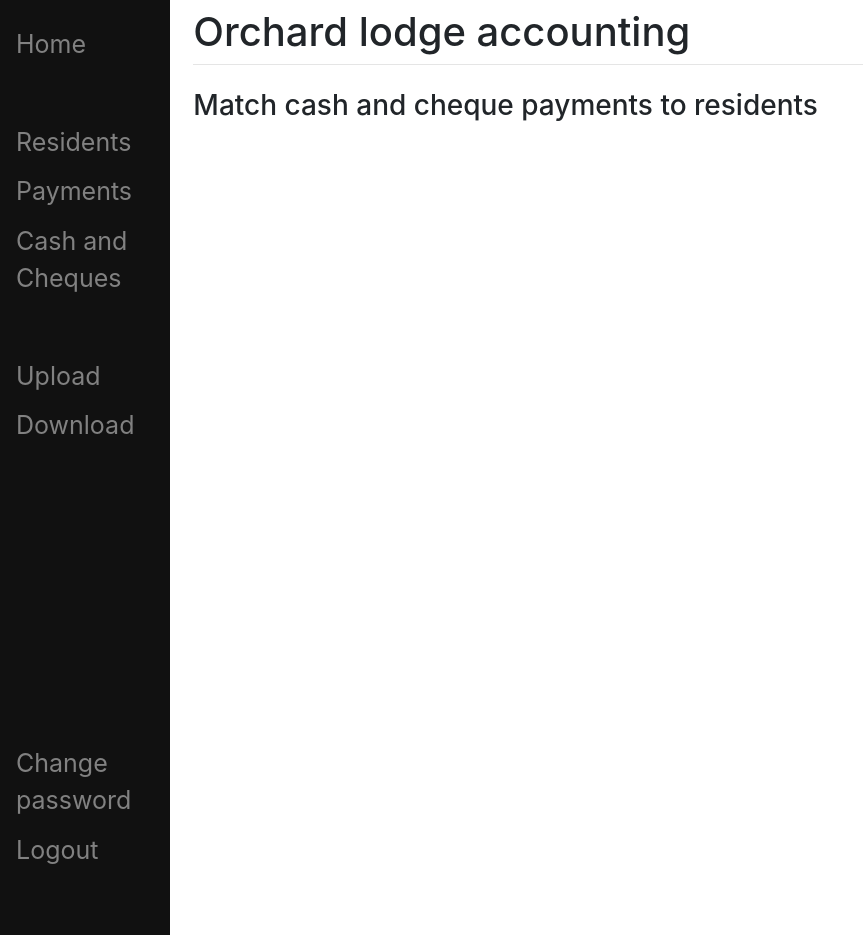
After one commit to chainx/Orchard-lodge-website, a Django app: page /cash-and-cheques/ in a window 1280 px wide; the page is wider, and only the part inside the window is pictured. The commit adds this page. Shown: that part, without its empty margins (0-863 px from the left). Run offline with Django 3.2, Linux system fonts and the light colour scheme; parts of the project's set-up code (start-up, migrations or seed data) failed here and were passed over; some libraries are stand-ins or nearby versions.

Commit message:
Minor changes plus inclusion of favicon

```diff
--- a/OrchardLodge/urls.py
+++ b/OrchardLodge/urls.py
@@ -24,11 +24,16 @@ from django.conf.urls.static import static
 urlpatterns = [
     path('admin/', admin.site.urls),
     path('', views.home, name="home"),
-    path('', include("django.contrib.auth.urls")),
-    path('change-password/', PasswordChangeView.as_view(template_name='registration/change-password.html',success_url = '/'), name='change_password'),
+
+    path('login/', LoginView.as_view(template_name='registration/login.html'), name='login'),
+    path('change-password/', PasswordChangeView.as_view(template_name='registration/change-password.html', success_url = '/'), name='change_password'),
+    path('logout/', LogoutView.as_view(next_page='/'), name='logout'),
+
     path('residents/', views.residents, name="residents"),
     path('residents/<res_url>/',views.specific_resident, name="specific_resident"),
+    path('payments/', views.payments, name="payments"),
+    path('cash-and-cheques/', views.cash_and_cheques, name="cash_and_cheques"),
+
     path('upload/', views.upload, name="upload"),
     path('download/', views.download, name="download"),
-    path('payments/', views.payments, name="payments"),
 ]
--- a/main/templates/main/base.html
+++ b/main/templates/main/base.html
@@ -2,66 +2,39 @@
 <!doctype html>
 <html>
 <head>
-	<style type="text/css">
-		.sidenav {
-			height:100%;
-			width:170px;
-			position: fixed;
-			z-index:1;
-			top:0;
-			left:0;
-			background-color:#111;
-			overflow-x: hidden;
-			padding-top:20px;
-		}
-
-		.sidenav a {
-			padding:6px 8px 6px 16px;
-			text-decoration: none;
-			font-size:25px;
-			color: #818181;
-			display:block;
-		}
-
-		.sidenav a:hover{
-			color:#f1f1f1;
-		}
-
-		.column {
-			padding: 30px;
-		}
-
-		td {
-			text-align: center;
-		}
-
-		.main{
-			margin-left:-50px;
-			margin-right:-100px;
-			padding: 0px 0px;
-		}
-    </style>
+	{% load static %}
 
 	<meta charset="utf-8">
     <meta name="viewport" content="width=device-width, initial-scale=1, shrink-to-fit=no">
 
+	<link rel="icon" type="image/ico" href="{% static 'images/favicon.ico' %}"/>
+
+	{% block style %}
 	<link rel="stylesheet" href="https://stackpath.bootstrapcdn.com/bootstrap/4.3.1/css/bootstrap.min.css" integrity="sha384-ggOyR0iXCbMQv3Xipma34MD+dH/1fQ784/j6cY/iJTQUOhcWr7x9JvoRxT2MZw1T" crossorigin="anonymous">
+	<link rel="stylesheet" href="https://cdnjs.cloudflare.com/ajax/libs/select2/4.0.13/css/select2.min.css"/>
+	<link rel="stylesheet" href="{% static 'css/base.css' %}">
+	{% endblock %}
 
 	<title>{% block title %}Orchard lodge{% endblock %}</title>
 </head>
 
 <body>
+	<form id="logout-form" action="/logout/" method="POST" style="display: none;">
+		{% csrf_token %}
+	</form>
+
 	<div class="sidenav">
 		<a href="/">Home</a>
+		<br/><br/>
 		<a href="/residents">Residents</a>
 		<a href="/payments">Payments</a>
+		<a href="/cash-and-cheques">Cash and<br/>Cheques</a>
+		<br/><br/>
 		<a href="/upload">Upload</a>
 		<a href="/download">Download</a>
-		<br/><br/>
-		<a href="/cash+cheques">Cash and<br/>Cheques</a>
-		<br/><br/><br/><br/><br/><br/><br/><br/><br/><br/><br/><br/><br/><br/><br/><br/><br/>
+		<br/><br/><br/><br/><br/><br/><br/><br/><br/><br/><br/><br/>
 		<a href="/change-password">Change password</a>
-		<a href="/logout">Logout</a>
+		<a href="javascript:void(0)" onclick="document.getElementById('logout-form').submit();">Logout</a>
 	</div>
 
 	<div id="content" name="content" class="main">
@@ -78,7 +51,6 @@
 </html>
 
 {% block scripts %}
-	<script src="https://code.jquery.com/jquery-3.3.1.slim.min.js" integrity="sha384-q8i/X+965DzO0rT7abK41JStQIAqVgRVzpbzo5smXKp4YfRvH+8abtTE1Pi6jizo" crossorigin="anonymous"></script>
-	<script src="https://cdnjs.cloudflare.com/ajax/libs/popper.js/1.14.7/umd/popper.min.js" integrity="sha384-UO2eT0CpHqdSJQ6hJty5KVphtPhzWj9WO1clHTMGa3JDZwrnQq4sF86dIHNDz0W1" crossorigin="anonymous"></script>
-	<script src="https://stackpath.bootstrapcdn.com/bootstrap/4.3.1/js/bootstrap.min.js" integrity="sha384-JjSmVgyd0p3pXB1rRibZUAYoIIy6OrQ6VrjIEaFf/nJGzIxFDsf4x0xIM+B07jRM" crossorigin="anonymous"></script>
+	<script src="https://ajax.googleapis.com/ajax/libs/jquery/3.5.1/jquery.min.js"></script>
+	<script src="https://cdnjs.cloudflare.com/ajax/libs/select2/4.0.13/js/select2.min.js"></script>
 {% endblock %}
--- /dev/null
+++ b/main/templates/main/cash_and_cheques.html
@@ -0,0 +1,9 @@
+{% extends 'main/base.html' %}
+
+{% block title %}
+Cash and cheques page
+{% endblock %}
+
+{% block content %}
+<h3>Match cash and cheque payments to residents</h3>
+{% endblock %}
--- a/main/templates/main/payments.html
+++ b/main/templates/main/payments.html
@@ -49,9 +49,7 @@ Payments page
 {% endblock %}
 
 {% block scripts %}
-    <script src="https://ajax.googleapis.com/ajax/libs/jquery/3.5.1/jquery.min.js"></script>
-    <link href="https://cdnjs.cloudflare.com/ajax/libs/select2/4.0.13/css/select2.min.css" rel="stylesheet" />
-    <script src="https://cdnjs.cloudflare.com/ajax/libs/select2/4.0.13/js/select2.min.js"></script>
+{{ block.super }}
 <script>
     $(document).ready(function() {
         $('#residentSelect').select2({
@@ -67,5 +65,4 @@ Payments page
         });
     });
 </script>
-
 {% endblock %}
--- a/main/templates/main/residents.html
+++ b/main/templates/main/residents.html
@@ -37,7 +37,7 @@ Residents page
     <br/>
     <div class="list-group">
         {% for res in former_residents %}
-            <a href="/residents/{{res.url}}" class="list-group-item">{{res.name}}</a>
+            <a href="/residents/{{res.url}}" style="width: 300px" class="list-group-item">{{res.name}}</a>
         {% endfor %}
     </div>
 
--- a/main/views.py
+++ b/main/views.py
@@ -9,7 +9,7 @@ from django.http import HttpResponse, HttpResponseRedirect
 from django.contrib import messages
 from django.core.files.storage import FileSystemStorage
 
-from .forms import UploadFileForm, ResidentForm, MatchPayment
+from .forms import UploadFileForm, ResidentForm
 from .models import resident, invoice, payment
 
 from backend.utils import file_num, get_latest, latest_num
@@ -113,12 +113,16 @@ def specific_resident(request, res_url):
                 invoice_.matched = True
                 invoice_.save()
                 payments.update(matched=True)
-                # invoice_.Payment.set(payments)
+                invoice_.Payment.set(payments)
                 return render(request, "main/specific_resident.html", data)
 
         return render(request, "main/specific_resident.html", data)
     else:
         return redirect('/login')
+
+def cash_and_cheques(request):
+    data = {}
+    return render(request, "main/cash_and_cheques.html", data)
 
 def upload(request):
     if request.user.is_authenticated:
--- /dev/null
+++ b/static/css/base.css
@@ -0,0 +1,34 @@
+.sidenav {
+    height:100%;
+    width:170px;
+    position: fixed;
+    z-index:1;
+    top:0;
+    left:0;
+    background-color:#111;
+    overflow-x: hidden;
+    padding-top:20px;
+}
+.sidenav a {
+    padding:6px 8px 6px 16px;
+    text-decoration: none;
+    font-size:25px;
+    color: #818181;
+    display:block;
+}
+.sidenav a:hover {
+    color:#f1f1f1;
+}
+
+.column {
+    padding: 30px;
+}
+td {
+    text-align: center;
+}
+
+.main{
+    margin-left:-50px;
+    margin-right:-100px;
+    padding: 0px 0px;
+}
```
Also changed, not shown: main/forms.py (+0 -8 lines), main/templates/main/display_html.py (deleted, +0 -18 lines), main/templates/main/redirect.html (deleted, +0 -9 lines), main/templates/registration/logout.html (deleted, +0 -15 lines), static/images/favicon.ico (added). Lines whose indentation alone changed are shown as unchanged.
